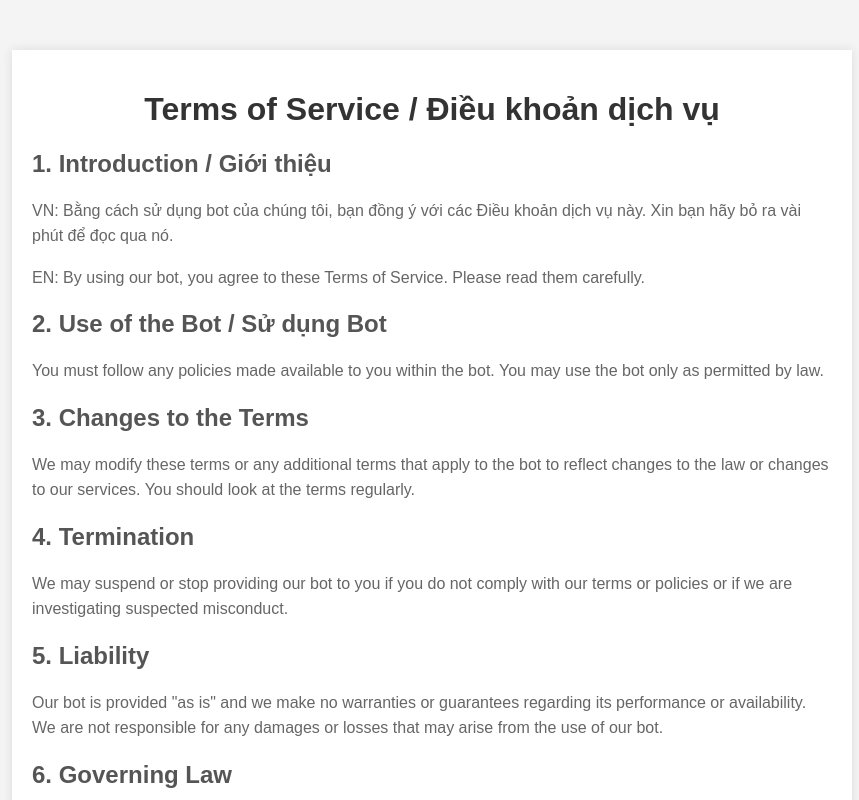
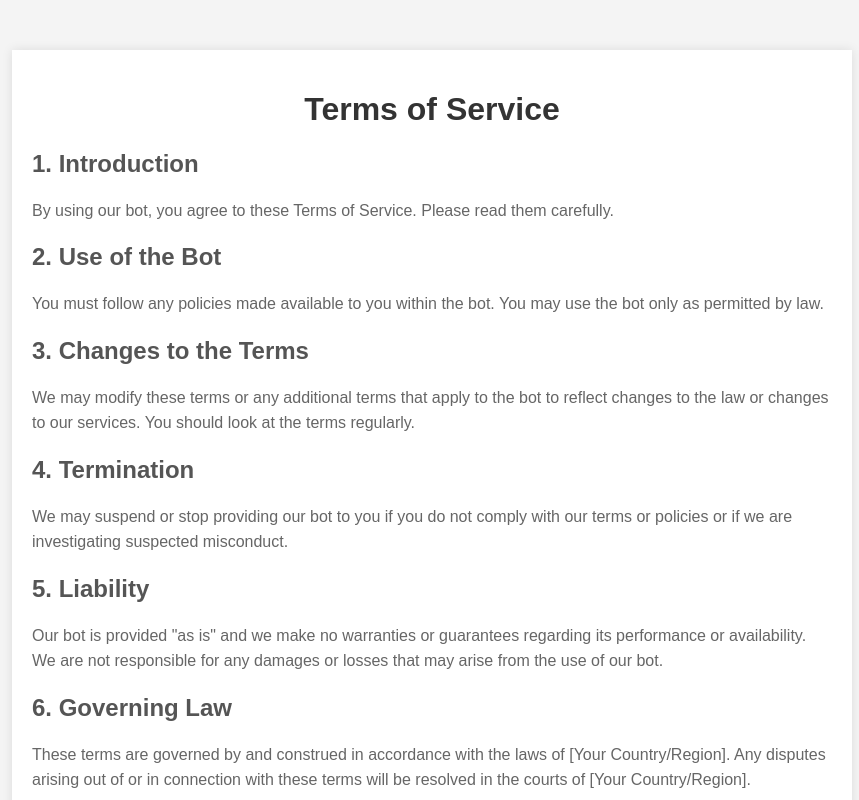
Before and after one commit to dragonx943/dragonx943.github.io, a plain HTML site: page index.html in a window 1280 px wide. Shown: the top 800 px of the page, without its empty margins (208-1067 px from the left). Drawn offline with Linux system fonts and the light colour scheme.

Commit message:
Update index.html

```diff
--- a/index.html
+++ b/index.html
@@ -44,11 +44,10 @@
 <body>
     <div class="container">
         <div class="section">
-            <h1>Terms of Service / Điều khoản dịch vụ</h1>
-            <h2>1. Introduction / Giới thiệu</h2>
-            <p>VN: Bằng cách sử dụng bot của chúng tôi, bạn đồng ý với các Điều khoản dịch vụ này. Xin bạn hãy bỏ ra vài phút để đọc qua nó.</p>
-            <p>EN: By using our bot, you agree to these Terms of Service. Please read them carefully.</p>
-            <h2>2. Use of the Bot / Sử dụng Bot</h2>
+            <h1>Terms of Service</h1>
+            <h2>1. Introduction</h2>
+            <p>By using our bot, you agree to these Terms of Service. Please read them carefully.</p>
+            <h2>2. Use of the Bot</h2>
             <p>You must follow any policies made available to you within the bot. You may use the bot only as permitted by law.</p>
             <h2>3. Changes to the Terms</h2>
             <p>We may modify these terms or any additional terms that apply to the bot to reflect changes to the law or changes to our services. You should look at the terms regularly.</p>
@@ -89,12 +88,13 @@
             <h2>7. Changes to This Privacy Policy</h2>
             <p>We may update our privacy policy from time to time. We will notify you of any changes by posting the new privacy policy on this page.</p>
             <h2>8. Contact Information</h2>
-            <p>If you have any questions about this privacy policy, please contact us at [Your Contact Information].</p>
+            <p>If you have any questions about this privacy policy, please contact us at: emailracvaicalon@gmail.com</p>
         </div>
     </div>
 
     <div class="footer">
-        <p>&copy; 2024 Your Company. All rights reserved.</p>
+        <p>&copy; 2023 Bemmy, bemxio. All Rights Reserved.
+        <p>&copy; 2021 Team PProjectVN. Mọi quyền đều được bảo lưu.</p>
     </div>
 </body>
 </html>
```
